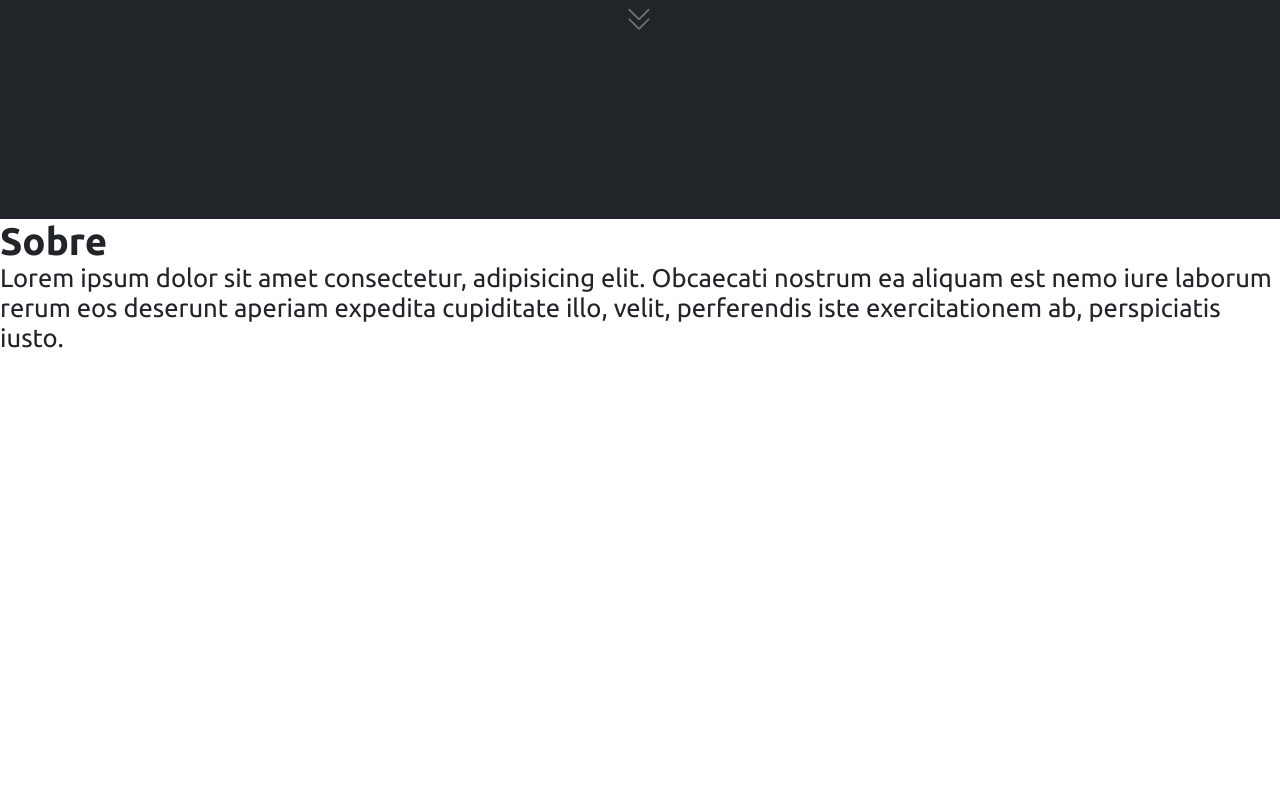
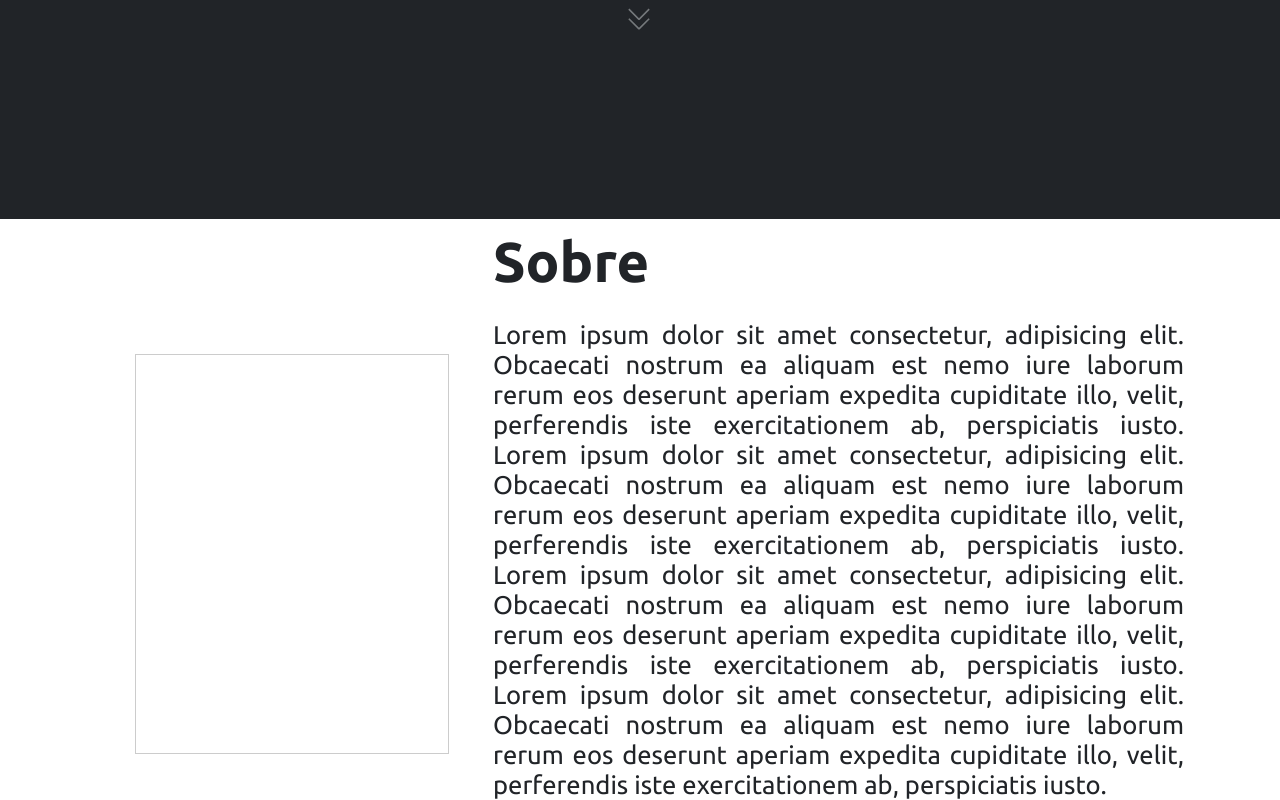
Before and after one commit to MarcosWinicios/portfolio, a React (Create React App) app: page / in a window 1280 px wide. Shown: the part 635-1435 px from the top of the page. Before the commit the page ends 1280 px from the top, so only its background shows below. Built offline with nearby package versions, Linux system fonts and the light colour scheme.

Commit message:
about page styles

```diff
--- a/src/assets/styles/global.css
+++ b/src/assets/styles/global.css
@@ -36,13 +36,20 @@ body,
     width: 100vw;
     display: flex;
     justify-content: center;
+    height: fit-content;
 }
 
 .page-container {
     width: 85vw;
-    /* border: solid 1px #ccc; */
+    /* border: solid 1px red; */
 }
 
 .flex {
     display: flex;
 }
+
+.title-page {
+    margin-bottom: 26px;
+    font-size: 3.5rem;
+    color: var(--color-primary-dark);
+}
--- a/src/pages/About/index.tsx
+++ b/src/pages/About/index.tsx
@@ -1,15 +1,25 @@
+import './styles.css';
+
 const About = () => {
     return (
-        <section id="about">
-            <h1 className="title-page">Sobre</h1>
-            <section className="about-container">
-                {/* <figure className="img-profile">
-                    <img src="#" alt="Marcos Winicios" />
-                </figure> */}
-                <article>
-                    Lorem ipsum dolor sit amet consectetur, adipisicing elit. Obcaecati nostrum ea aliquam est nemo iure laborum rerum eos deserunt aperiam expedita cupiditate illo, velit, perferendis iste exercitationem ab, perspiciatis iusto.
-                </article>
-            </section>
+        <section id="about" className="page">
+            <div className="page-container">
+                <div className="image-profile">
+                    <div className="img"></div>
+                </div>
+                <div className="about-text">
+                    <h1 className="title-page">Sobre</h1>
+                    <article>
+                        Lorem ipsum dolor sit amet consectetur, adipisicing elit. Obcaecati nostrum ea aliquam est nemo iure laborum rerum eos deserunt aperiam expedita cupiditate illo, velit, perferendis iste exercitationem ab, perspiciatis iusto.
+                        Lorem ipsum dolor sit amet consectetur, adipisicing elit. Obcaecati nostrum ea aliquam est nemo iure laborum rerum eos deserunt aperiam expedita cupiditate illo, velit, perferendis iste exercitationem ab, perspiciatis iusto.
+                        Lorem ipsum dolor sit amet consectetur, adipisicing elit. Obcaecati nostrum ea aliquam est nemo iure laborum rerum eos deserunt aperiam expedita cupiditate illo, velit, perferendis iste exercitationem ab, perspiciatis iusto.
+                        Lorem ipsum dolor sit amet consectetur, adipisicing elit. Obcaecati nostrum ea aliquam est nemo iure laborum rerum eos deserunt aperiam expedita cupiditate illo, velit, perferendis iste exercitationem ab, perspiciatis iusto.
+                    </article>
+                </div>
+
+
+            </div>
+
         </section>
 
     );
--- /dev/null
+++ b/src/pages/About/styles.css
@@ -0,0 +1,29 @@
+#about .page-container {
+    margin-top: 10px;
+    display: flex;
+    /* border: solid 1px #000; */
+}
+
+.about-text {
+    width: fit-content;
+    padding-left: 5px;
+}
+
+.about-text article {
+    text-align: justify;
+}
+
+.image-profile {
+    width: 48vw;
+    /* border: solid 1px #000; */
+    display: flex;
+    justify-content: center;
+    align-items: center;
+}
+
+.img {
+    border: solid 1px #ccc;
+    margin-top: 20%;
+    width: 80%;
+    height: 70%;
+}
```
